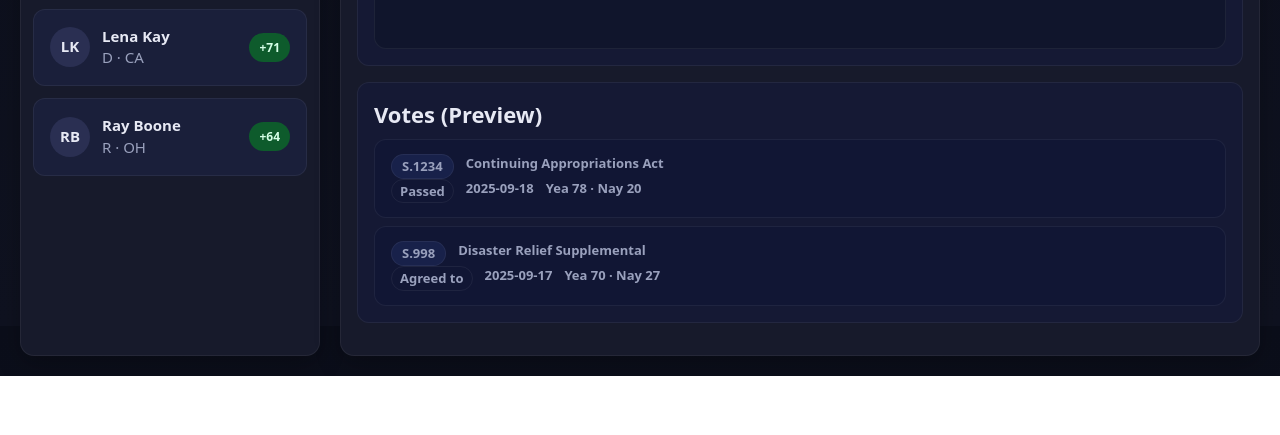
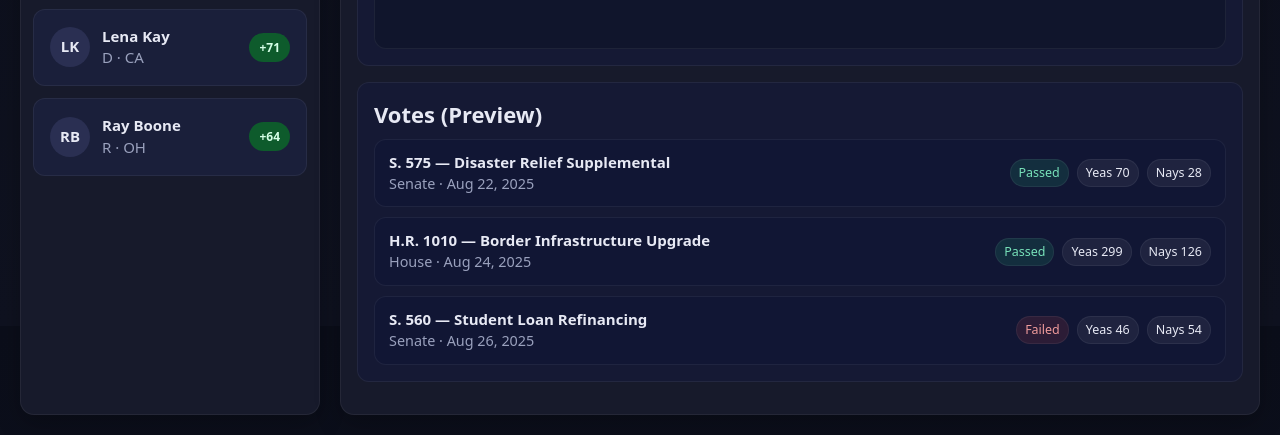
Before and after one commit to jcgodle/capitol-league, a plain HTML site: page index.html in a window 1280 px wide. Shown: the part 474-909 px from the top of the page. Before the commit the page ends 850 px from the top, so only its background shows below. Drawn offline with Linux system fonts and the light colour scheme.

Commit message:
Update index.html

```diff
--- a/index.html
+++ b/index.html
@@ -5,15 +5,21 @@
 <meta name="viewport" content="width=device-width, initial-scale=1"/>
 <title>Fantasy Politics — Scoreboard</title>
 <style>
-  :root{--nav-h:68px;--sidebar-w:300px;--content-max:1320px;--gutter:20px;--gap:20px;--radius:14px;--panel:#171a2b;--panel-2:#1d2140;--text:#e7e9f4;--muted:#9aa1bd;--accent:#6ea8fe;--border:1px solid rgba(255,255,255,.06);--shadow:0 8px 24px rgba(0,0,0,.25);--control-h:36px}
-  *,*:before,*:after{box-sizing:border-box}html,body{height:100%}
-  body{margin:0;color:var(--text);background:linear-gradient(180deg,#0b0e1a,#0f1220);font:15px/1.45 system-ui,-apple-system,Segoe UI,Roboto,Helvetica,Arial}
+  :root{--nav-h:68px;--sidebar-w:300px;--content-max:1320px;--gutter:20px;--gap:20px;--radius:14px;
+        --panel:#171a2b;--panel-2:#1d2140;--text:#e7e9f4;--muted:#9aa1bd;--accent:#6ea8fe;
+        --border:1px solid rgba(255,255,255,.06);--shadow:0 8px 24px rgba(0,0,0,.25);--control-h:36px}
+  *,*:before,*:after{box-sizing:border-box} html,body{height:100%}
+  body{margin:0;color:var(--text);background:linear-gradient(180deg,#0b0e1a,#0f1220);font:15px/1.45 system-ui,-apple-system,Segoe UI,Roboto,Arial}
   a{color:inherit;text-decoration:none}
+
+  /* Top bar */
   .topnav{position:fixed;inset:0 0 auto;height:var(--nav-h);background:rgba(16,19,36,.9);backdrop-filter:blur(10px);border-bottom:var(--border);z-index:2000}
   .topnav__inner{height:100%;max-width:calc(var(--content-max)+var(--sidebar-w)+2*var(--gutter));margin:0 auto;display:grid;grid-template-columns:1fr auto 1fr;align-items:center;gap:var(--gap);padding:0 var(--gutter)}
   .brand{justify-self:center;font-weight:800;letter-spacing:.3px}.brand span{color:var(--accent)}
   .nav-actions{justify-self:end;display:flex;gap:10px}
   .btn{background:var(--panel-2);border:var(--border);color:var(--text);border-radius:12px;padding:8px 12px;height:var(--control-h);box-shadow:var(--shadow);cursor:pointer}
+
+  /* Layout */
   .app{padding-top:var(--nav-h);min-height:100vh}
   .frame{display:grid;grid-template-columns:var(--sidebar-w) minmax(0,1fr);gap:var(--gap);padding:var(--gutter);max-width:calc(var(--content-max)+var(--sidebar-w)+2*var(--gutter));margin:0 auto}
   .sidebar{background:var(--panel);border:var(--border);border-radius:var(--radius);box-shadow:var(--shadow);display:grid;grid-template-rows:auto 1fr;min-height:calc(100vh - var(--nav-h) - 2*var(--gutter))}
@@ -23,6 +29,7 @@
   .team-tile{background:#1a1f3a;border:var(--border);border-radius:12px;padding:16px;display:grid;grid-template-columns:40px 1fr auto;gap:12px;align-items:center}
   .avatar{width:40px;height:40px;border-radius:50%;background:#2a2f52;display:grid;place-items:center;font-weight:800}
   .score-badge{background:#0e5b2c;color:#d4ffe6;padding:6px 10px;border-radius:999px;font-weight:800;font-size:12px}
+
   .main{background:var(--panel);border:var(--border);border-radius:var(--radius);box-shadow:var(--shadow);min-width:0;display:grid;grid-template-rows:auto 1fr;min-height:calc(100vh - var(--nav-h) - 2*var(--gutter))}
   .main__toolbar{padding:14px;border-bottom:var(--border);display:flex;align-items:center;gap:10px;flex-wrap:wrap}
   .toolbar-group{display:inline-flex;align-items:center;gap:8px;background:var(--panel-2);border:var(--border);border-radius:10px;padding:6px 8px}
@@ -30,22 +37,45 @@
   .segmented{display:inline-flex;border-radius:8px;overflow:hidden;border:var(--border)}
   .segmented button{background:transparent;border:0;color:var(--text);padding:0 12px;height:var(--control-h);cursor:pointer}
   .segmented .active{background:#243055}
-  .segmented .disabled{opacity:.45;cursor:not-allowed}
   .notice{margin:10px 0 0;background:#1a2144;border:var(--border);border-radius:10px;padding:8px 10px;color:var(--muted);font-size:13px}
   .main__scroll{overflow:auto;padding:16px}
   .section{background:#151934;border:var(--border);border-radius:12px;padding:16px;margin-bottom:16px}
   .h1{font-size:22px;font-weight:800;margin:0 0 8px}
   .muted{color:var(--muted)}
+
+  /* Score total */
   .scorebox{height:220px;background:#10152c;border:var(--border);border-radius:12px;display:grid;place-items:center;text-align:center}
   .scorebox .big{font-size:56px;font-weight:900;letter-spacing:.5px}
-  .accordion{display:grid;gap:8px}
-  .roll{background:#111634;border:var(--border);border-radius:12px}
-  .roll summary{cursor:pointer;list-style:none;padding:14px 16px;font-weight:600}
-  .roll summary::-webkit-details-marker{display:none}
-  .roll .row{display:flex;gap:12px;flex-wrap:wrap;color:var(--muted);font-size:13px}
-  .tag{border:var(--border);border-radius:999px;padding:2px 8px}
-  .pill{border:var(--border);background:#18214a;border-radius:999px;padding:2px 10px}
+
+  /* Votes accordion (compact by default) */
+  .votes{display:flex;flex-direction:column;gap:10px}
+  .vote{background:#111634;border:var(--border);border-radius:12px;overflow:hidden}
+  .vote header{display:flex;gap:12px;align-items:center;justify-content:space-between;padding:12px 14px;cursor:pointer}
+  .vote header:hover{background:#141a3a}
+  .bill{font-weight:600}
+  .meta{color:var(--muted);font-size:.9rem}
+  .badges{display:flex;gap:8px;align-items:center}
+  .badge{font-size:.78rem;padding:4px 8px;border-radius:999px;background:rgba(255,255,255,.06);border:var(--border)}
+  .pass{background:rgba(39,194,129,.14);color:#78e2ba}.fail{background:rgba(211,74,74,.14);color:#f09b9b}
+  .body{display:none}
+  .open .body{display:grid;grid-template-columns:1.6fr 1fr;gap:14px;padding:0 14px 14px}
+  .panel{background:#121631;border:var(--border);border-radius:12px;padding:12px}
+  .grid{display:grid;grid-template-columns:1fr 1fr;gap:10px}
+  .kv{background:#0f142b;border:var(--border);border-radius:10px;padding:8px}
+  .kv b{display:block;font-size:.75rem;color:var(--muted);margin-bottom:4px}
+  .kv span{font-weight:600}
+  .party-legend{display:flex;gap:12px;font-size:.78rem;color:var(--muted);margin:6px 0}
+  .party-legend i{display:inline-block;width:10px;height:10px;border-radius:999px;margin-right:6px}
+  .bar{height:8px;border-radius:999px;background:#0f142b;overflow:hidden;border:var(--border);position:relative}
+  .bar i{display:block;height:100%;position:absolute;left:0;top:0}
+  .bar .r{background:#b24a4a}.bar .d{background:#4a77d3}.bar .i{background:#d3b84a}
+  .statrow{display:grid;grid-template-columns:1fr 1fr 1fr;gap:10px;margin-top:10px}
+  .btns{display:flex;flex-wrap:wrap;gap:8px}
+  .tool{cursor:pointer;padding:6px 10px;border-radius:8px;background:#0f142b;border:var(--border);font-size:.8rem}
+  .tool:hover{background:rgba(255,255,255,.08)}
+
   @media (max-width:1199px){.frame{grid-template-columns:1fr}.sidebar{display:none}.topnav__inner{grid-template-columns:auto 1fr auto}}
+  @media (max-width:980px){.open .body{grid-template-columns:1fr}}
 </style>
 </head>
 <body>
@@ -62,6 +92,7 @@
 
 <div class="app">
   <div class="frame">
+    <!-- Sidebar -->
     <aside class="sidebar" aria-label="My Team">
       <div class="sidebar__header">
         <div>My Team</div>
@@ -75,6 +106,7 @@
       </div>
     </aside>
 
+    <!-- Main -->
     <main class="main" id="main">
       <div class="main__toolbar">
         <div class="toolbar-group">
@@ -83,8 +115,8 @@
             <button class="active" aria-selected="true" role="tab">Scoreboard</button>
             <button role="tab" title="Cards" onclick="location.href='cards.html'">Cards</button>
             <button role="tab" title="Votes" onclick="location.href='votes.html'">Votes</button>
-            <button class="disabled" aria-disabled="true" role="tab" title="Coming soon">Draft</button>
-            <button class="disabled" aria-disabled="true" role="tab" title="Coming soon">Rules</button>
+            <button class="disabled" aria-disabled="true" role="tab">Draft</button>
+            <button class="disabled" aria-disabled="true" role="tab">Rules</button>
           </div>
         </div>
         <div class="toolbar-group">
@@ -101,7 +133,7 @@
           <button class="btn" id="stateBtn">State</button>
           <button class="btn" id="badgesBtn">Badges</button>
         </div>
-        <div class="notice">Votes on this page respect Week or Season. Career hides votes list to avoid heavy loads.</div>
+        <div class="notice">Votes here mirror Week/Season. Career hides the list.</div>
       </div>
 
       <div class="main__scroll" tabindex="0">
@@ -117,7 +149,7 @@
 
         <section class="section" id="votesSection">
           <h3 class="h1">Votes (Preview)</h3>
-          <div class="accordion" id="votesList"></div>
+          <div class="votes" id="votesList"></div>
         </section>
       </div>
     </main>
@@ -125,29 +157,8 @@
 </div>
 
 <script>
-/* Data contracts:
-  /data/scoreboard.json
-  {
-    "scope":"week|season|career",
-    "team":[
-      {"id":"A1","name":"Alex Brewer","party":"D","state":"WI","initials":"AB",
-       "scores":{"week":128,"season":412,"career":2011}}
-    ]
-  }
-
-  /data/votes.json
-  {
-    "week":[
-      {"roll":"S.1234","date":"2025-09-18","title":"Continuing Appropriations Act",
-       "result":"Passed","yea":78,"nay":20,
-       "members":[{"id":"A1","name":"Alex Brewer","vote":"Yea"}]}
-    ],
-    "season":[ ... ]
-  }
-*/
-
+/* Minimal mock scoreboard + votes; replace with data/*.json when ready */
 const MOCK_SCORE = {
-  scope:"week",
   team:[
     {id:"A1",name:"Alex Brewer",party:"D",state:"WI",initials:"AB",scores:{week:128,season:412,career:2011}},
     {id:"B2",name:"Casey Stone",party:"R",state:"TX",initials:"CS",scores:{week:96,season:305,career:1540}},
@@ -158,108 +169,143 @@ const MOCK_SCORE = {
 };
 const MOCK_VOTES = {
   week:[
-    {roll:"S.1234",date:"2025-09-18",title:"Continuing Appropriations Act",result:"Passed",yea:78,nay:20,
-     members:[{id:"A1",name:"Alex Brewer",vote:"Yea"},{id:"B2",name:"Casey Stone",vote:"Yea"}]},
-    {roll:"S.998",date:"2025-09-17",title:"Disaster Relief Supplemental",result:"Agreed to",yea:70,nay:27,
-     members:[{id:"C3",name:"Jordan Moss",vote:"Yea"},{id:"D4",name:"Lena Kay",vote:"Nay"}]}
+    {id:'s-575', roll:'575', bill_number:'S. 575', title:'Disaster Relief Supplemental', chamber:'Senate', date:'2025-08-22', result:'Passed', yes:70, no:28, summary:'Hurricane and wildfire aid.'},
+    {id:'hr-1010', bill_number:'H.R. 1010', title:'Border Infrastructure Upgrade', chamber:'House', date:'2025-08-24', result:'Passed', yes:299, no:126, summary:'Ports of entry modernization.'},
+    {id:'s-560', bill_number:'S. 560', title:'Student Loan Refinancing', chamber:'Senate', date:'2025-08-26', result:'Failed', yes:46, no:54, summary:'Rate caps and refinance window.'}
   ],
   season:[]
 };
 
 let SCORE = null, VOTES = null, SCOPE = "week";
 
+const $ = s=>document.querySelector(s);
+function esc(s){return String(s??'').replace(/[&<>"']/g,m=>({'&':'&amp;','<':'&lt;','>':'&gt;','"':'&quot;',"'":'&#39;'}[m]));}
+
 init();
 async function init(){
-  SCORE = await loadJSON('data/scoreboard.json', MOCK_SCORE);
-  VOTES = await loadJSON('data/votes.json', MOCK_VOTES);
+  // If you add real files, switch to: await loadJSON('data/scoreboard.json', MOCK_SCORE) etc.
+  SCORE = MOCK_SCORE;
+  VOTES = MOCK_VOTES;
   renderTeam(SCORE.team);
   setScope(SCOPE);
   bindUI();
 }
 
 function bindUI(){
-  document.getElementById('scopeTabs').addEventListener('click', e=>{
-    const btn = e.target.closest('button[data-scope]');
-    if(!btn) return;
+  $('#scopeTabs').addEventListener('click', e=>{
+    const btn = e.target.closest('button[data-scope]'); if(!btn) return;
     SCOPE = btn.dataset.scope;
     [...e.currentTarget.children].forEach(b=>b.classList.toggle('active', b===btn));
     setScope(SCOPE);
   });
-  document.getElementById('partyBtn').onclick=()=>alert('Filter coming soon');
-  document.getElementById('stateBtn').onclick=()=>alert('Filter coming soon');
-  document.getElementById('badgesBtn').onclick=()=>alert('Filter coming soon');
+  $('#partyBtn').onclick=()=>alert('Filter coming soon');
+  $('#stateBtn').onclick=()=>alert('Filter coming soon');
+  $('#badgesBtn').onclick=()=>alert('Filter coming soon');
 }
 
 function setScope(scope){
   const total = SCORE.team.reduce((s,m)=>s+(m.scores?.[scope]??0),0);
-  document.getElementById('scoreTotal').textContent = formatNum(total);
-  document.getElementById('scoreCaption').textContent = `Total points · ${cap(scope)}`;
-  document.getElementById('votesSection').style.display = scope==="career" ? "none" : "block";
-  renderTeam(SCORE.team, scope);
+  $('#scoreTotal').textContent = new Intl.NumberFormat().format(total);
+  $('#scoreCaption').textContent = `Total points · ${scope[0].toUpperCase()+scope.slice(1)}`;
+  $('#votesSection').style.display = scope==="career" ? "none" : "block";
+  renderTeam(SCORE.team);
   renderVotes(scope);
 }
 
 function renderTeam(team){
-  const wrap = document.getElementById('teamList');
+  const wrap = $('#teamList');
   wrap.querySelectorAll('.team-tile').forEach(el=>el.remove());
   team.forEach(m=>{
     const el = document.createElement('div');
     el.className='team-tile';
     el.innerHTML = `
-      <div class="avatar">${esc(m.initials||initials(m.name))}</div>
+      <div class="avatar">${esc(m.initials||(m.name.split(' ').map(p=>p[0]).slice(0,2).join('').toUpperCase()))}</div>
       <div><strong>${esc(m.name)}</strong><div class="muted">${esc(m.party)} · ${esc(m.state)}</div></div>
       <div class="score-badge">+${esc((m.scores?.[SCOPE]??0).toString())}</div>`;
     wrap.appendChild(el);
   });
-  document.getElementById('rosterChip').textContent = `Roster · ${team.length}/10`;
+  $('#rosterChip').textContent = `Roster · ${team.length}/10`;
 }
 
 function renderVotes(scope){
-  const list = document.getElementById('votesList');
-  list.innerHTML = '';
-  const rolls = (VOTES?.[scope]||[]);
-  if(!rolls.length){
-    const div = document.createElement('div');
-    div.className='muted'; div.style.padding='8px';
-    div.textContent='No votes available.';
-    list.appendChild(div);
-    return;
-  }
-  rolls.forEach(r=>{
-    const d = document.createElement('details');
-    d.className='roll';
-    const head = `
-      <summary>
-        <div class="row">
-          <span class="pill">${esc(r.roll)}</span>
-          <span>${esc(r.title)}</span>
+  const list = $('#votesList'); list.innerHTML='';
+  const rows = (VOTES?.[scope]||[]);
+  if(!rows.length){ list.innerHTML = '<div class="muted">No votes available.</div>'; return; }
+  rows.forEach(v=> list.appendChild(voteCard(v)));
+}
+
+function voteCard(v){
+  const id = v.id || (v.bill_number||v.title||'bill').toLowerCase().replace(/\s+/g,'-');
+  const passed = (v.result||'').toLowerCase()==='passed';
+  const yeas = v.yes ?? v.yeas ?? 0, nays = v.no ?? v.nays ?? 0;
+  const dateTxt = v.date ? new Date(v.date).toLocaleDateString(undefined,{month:'short',day:'numeric',year:'numeric'}) : '';
+  const chamber = (v.chamber||'').replace(/^[a-z]/,m=>m.toUpperCase());
+
+  const el = document.createElement('article');
+  el.className='vote'; el.id='vote-'+id;
+  el.innerHTML = `
+    <header>
+      <div>
+        <div class="bill">${esc(v.bill_number||v.title||'Bill')} — ${esc(v.title||'')}</div>
+        <div class="meta">${esc(chamber)}${dateTxt?' · '+dateTxt:''}</div>
+      </div>
+      <div class="badges">
+        <span class="badge ${passed?'pass':'fail'}">${passed?'Passed':'Failed'}</span>
+        <span class="badge">Yeas ${yeas}</span>
+        <span class="badge">Nays ${nays}</span>
+      </div>
+    </header>
+    <div class="body">
+      <div class="panel">
+        <div style="margin-bottom:8px;color:var(--muted)">${esc(v.summary||'')}</div>
+        <div class="grid">
+          <div class="kv"><b>Bill Number</b><span>${esc(v.bill_number||'-')}</span></div>
+          <div class="kv"><b>Result</b><span>${passed?'Passed':'Failed'} (${yeas}–${nays})</span></div>
+          <div class="kv"><b>Chamber</b><span>${esc(chamber||'-')}</span></div>
+          <div class="kv"><b>Date</b><span>${dateTxt||'-'}</span></div>
         </div>
-        <div class="row">
-          <span class="tag">${esc(r.result)}</span>
-          <span class="muted">${esc(r.date)}</span>
-          <span class="muted">Yea ${esc(r.yea||0)} · Nay ${esc(r.nay||0)}</span>
+        <div class="party-legend">
+          <span><i style="background:#b24a4a"></i>R</span>
+          <span><i style="background:#4a77d3"></i>D</span>
+          <span><i style="background:#d3b84a"></i>I</span>
         </div>
-      </summary>`;
-    const body = `<div style="padding:0 16px 14px 16px">
-      ${(r.members||[]).map(m=>`<div class="row"><strong>${esc(m.name)}</strong><span class="tag">${esc(m.vote)}</span></div>`).join('')}
-    </div>`;
-    d.innerHTML = head + body;
-    list.appendChild(d);
+        <div class="bar" aria-label="Party distribution">
+          <i class="r" style="width:34%"></i>
+          <i class="d" style="width:58%;left:34%"></i>
+          <i class="i" style="width:8%;left:92%"></i>
+        </div>
+        <div class="statrow">
+          <div class="kv"><b>R</b><span>Yeas 110 · Nays 120</span></div>
+          <div class="kv"><b>D</b><span>Yeas 170 · Nays 25</span></div>
+          <div class="kv"><b>I</b><span>Yeas 7 · Nays 0</span></div>
+        </div>
+      </div>
+      <aside class="panel">
+        <div class="btns">
+          <button class="tool" data-copy>Copy link</button>
+          <button class="tool" onclick="location.href='votes.html'">Open in Votes</button>
+        </div>
+      </aside>
+    </div>
+  `;
+  el.querySelector('header').addEventListener('click', ()=>{
+    document.querySelectorAll('.vote.open').forEach(n=>{ if(n!==el) n.classList.remove('open'); });
+    el.classList.toggle('open');
   });
+  el.addEventListener('click', e=>{
+    if(e.target.matches('[data-copy]')){
+      const h = location.href.split('#')[0] + '#' + el.id;
+      navigator.clipboard?.writeText(h);
+      e.target.textContent='Copied'; setTimeout(()=>e.target.textContent='Copy link',900);
+    }
+  });
+  return el;
 }
 
 async function loadJSON(url, fallback){
-  try{
-    const res = await fetch(url,{cache:'no-store'});
-    if(!res.ok) throw new Error('http');
-    return await res.json();
-  }catch(e){ return fallback; }
+  try{ const res = await fetch(url,{cache:'no-store'}); if(!res.ok) throw 0; return await res.json(); }
+  catch{ return fallback; }
 }
-
-function formatNum(n){ return new Intl.NumberFormat().format(n); }
-function cap(s){ return s.charAt(0).toUpperCase()+s.slice(1); }
-function initials(name){ return name.split(' ').map(p=>p[0]).slice(0,2).join('').toUpperCase(); }
-function esc(s){ return String(s).replace(/[&<>"']/g,m=>({ '&':'&amp;','<':'&lt;','>':'&gt;','"':'&quot;',"'":'&#39;' }[m])); }
 </script>
 </body>
 </html>
```
